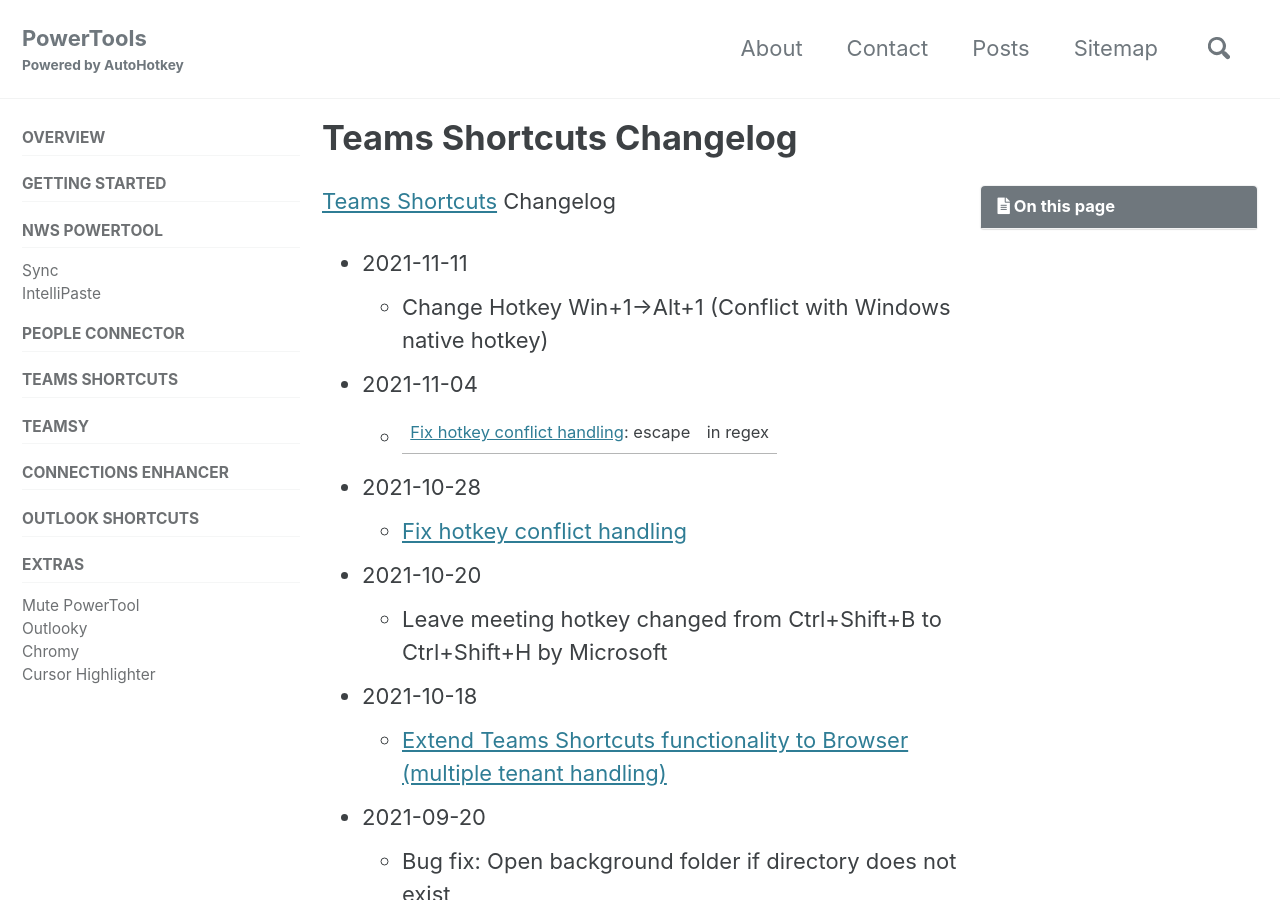
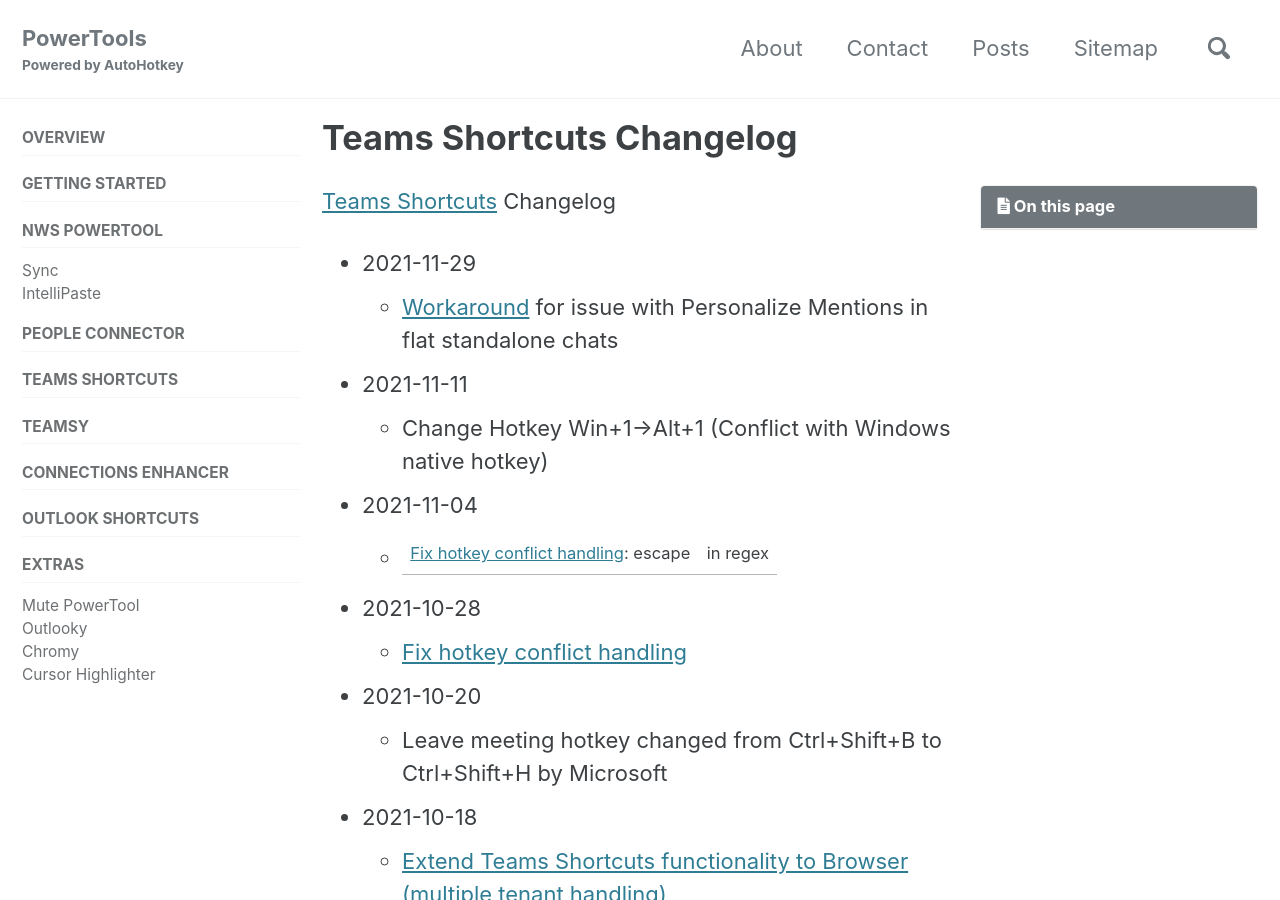
Before and after one commit to tdalon/ahk, a Jekyll site: the page built from docs/_pages/Teams-Shortcuts-Changelog.md, in a window 1280 px wide and 900 px high. Built offline with Jekyll 4.4.1, drawn with Linux system fonts in a browser that asks for light colours; cached includes are drawn as plain includes; comment, search, counter and statistics services are not loaded.

Commit message:
Update Teams-Shortcuts-Changelog.md

```diff
--- a/docs/_pages/Teams-Shortcuts-Changelog.md
+++ b/docs/_pages/Teams-Shortcuts-Changelog.md
@@ -6,7 +6,8 @@ excerpt: "Release notes for Teams Shortcuts PowerTool."
 
 [Teams Shortcuts](Teams-Shortcuts) Changelog
 
-
+* 2021-11-29
+  - [Workaround](https://tdalon.blogspot.com/2021/11/teams-shortcuts-personalize-mention-fix.html) for issue with Personalize Mentions in flat standalone chats
 * 2021-11-11
   - Change Hotkey Win+1->Alt+1 (Conflict with Windows native hotkey)
 * 2021-11-04
```
